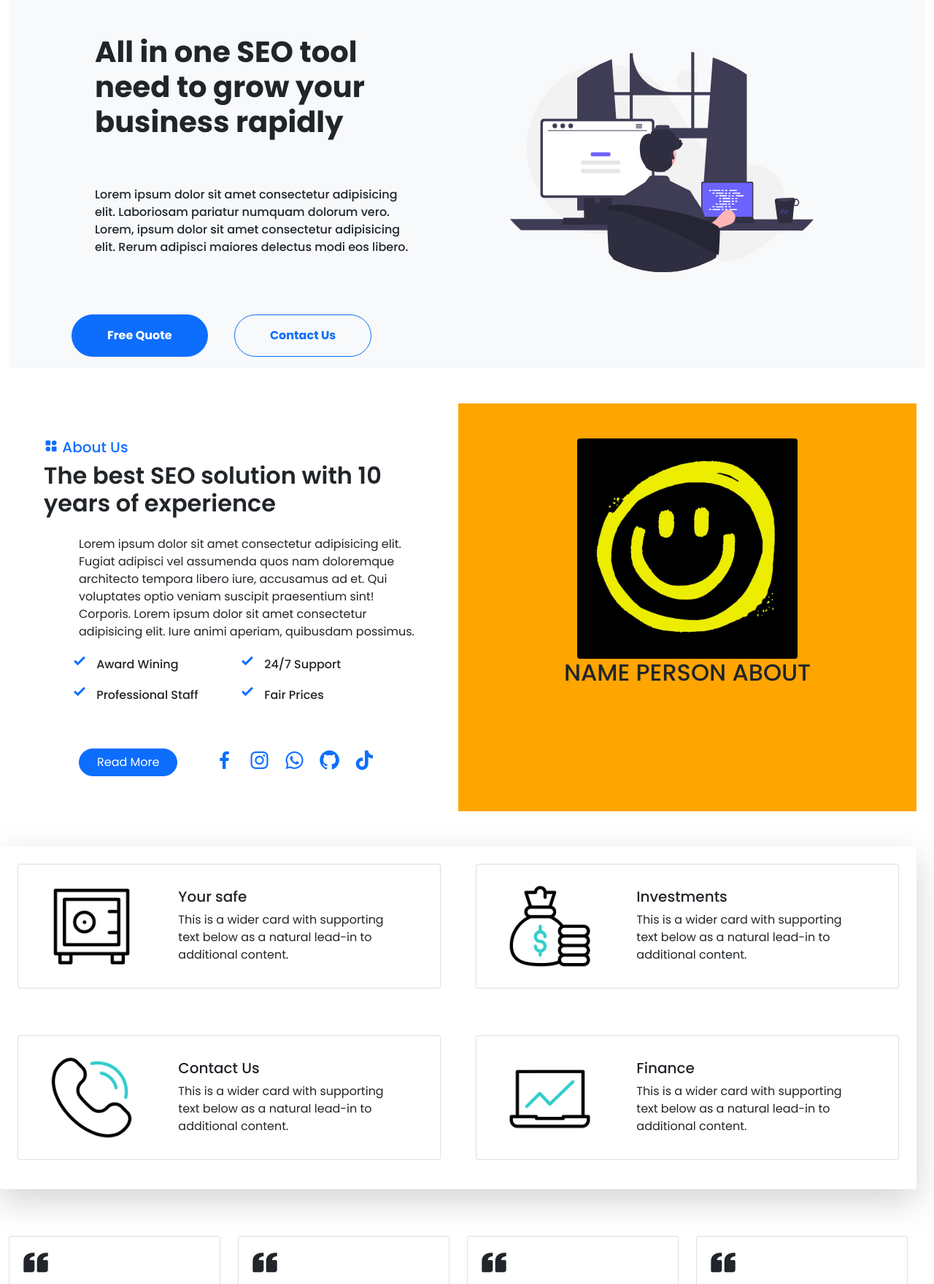
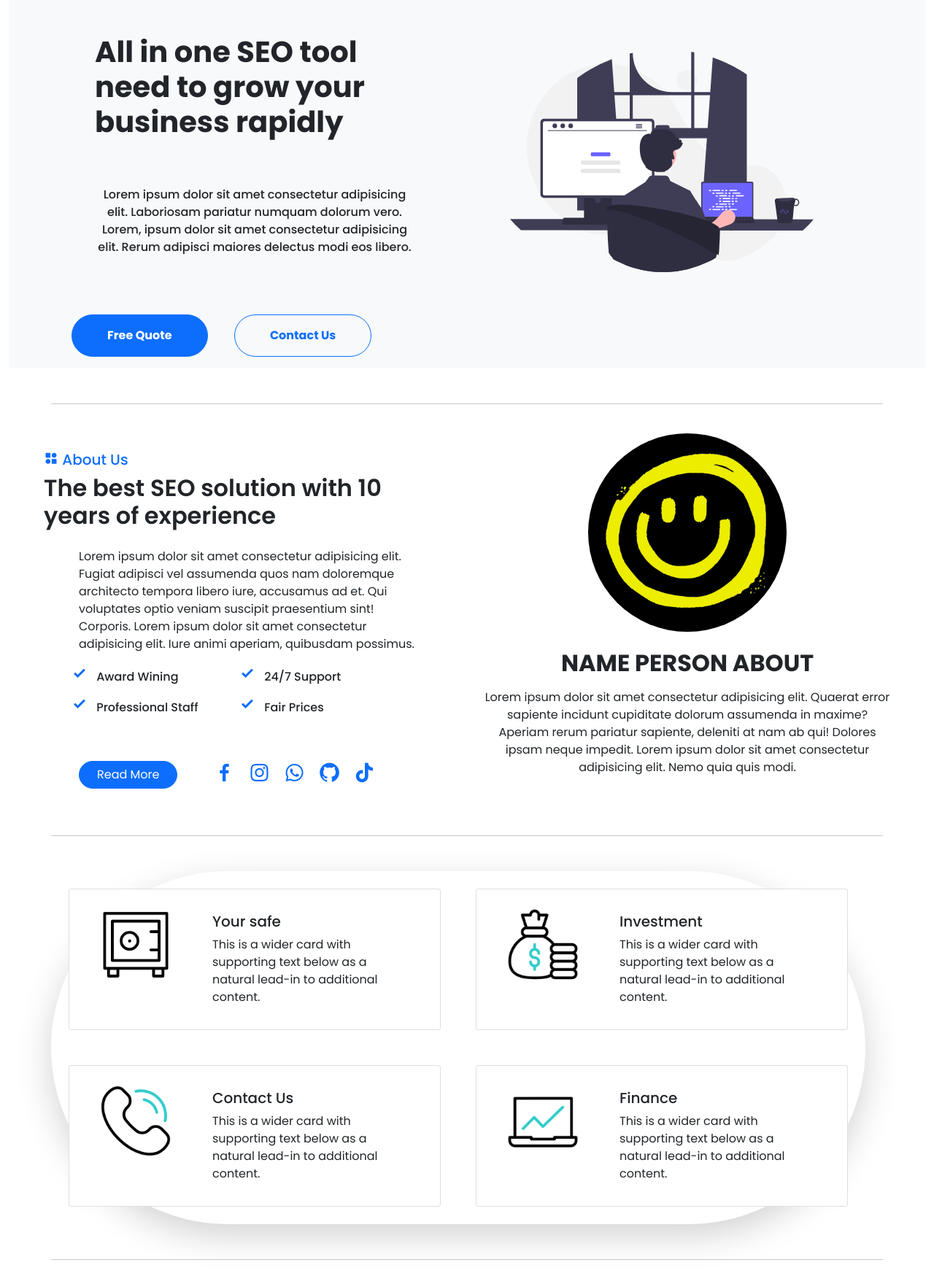
Before and after one commit to Tino1811/business, a Laravel app: page / in a window 1280 px wide. Shown: the part 160-1920 px from the top of the page at 73% size. Run offline with Laravel 9, Linux system fonts and the light colour scheme; some libraries are stand-ins or nearby versions.

Commit message:
Arreglos en la vista principal

```diff
--- a/resources/views/principal.blade.php
+++ b/resources/views/principal.blade.php
@@ -13,7 +13,7 @@
                 <div class="row col-lg-12 col-md-12 ">
                     <div class="col-md-6 text-md-start col-sm-12 text-start">
                         <h1 class="titulo_h1 m-5">All in one SEO tool need to grow your business rapidly</h1>
-                        <p class="text_1 py-3 m-5">
+                        <p class="text_1 py-3 m-5 text-sm-center">
                             Lorem ipsum dolor sit amet consectetur adipisicing elit. Laboriosam pariatur numquam dolorum vero. Lorem, ipsum dolor sit amet consectetur adipisicing elit. Rerum adipisci maiores delectus modi eos libero.
                         </p>
                         <a href="" class="btn btn-primary text-wrap mx-md-3 py-sm-3 px-sm-5 rounded-pill ms-5 my-3 fw-bolder">Free Quote</a>
@@ -30,6 +30,7 @@
 
         <!-- Second section - About us -->
         <section class="my-5">
+            <hr class="container">
             <div class="row col-lg-12 col-md-12">
                 <div class="col-lg-6 col-md-6">
                     <div class="position-relative m-5">
@@ -86,28 +87,33 @@
                         </div>
                     </div>
                 </div>
-                <div class="col-lg-6 col-md-6 text-center" style="background-color: orange">
-                    <img class="img-fluid rounded mt-5" src="{{ asset('img/profile.jpg') }}" alt="person_about" width="50%" height="50%">
-                    <h2 class="text-center">NAME PERSON ABOUT</h2>
+                <div class="col-lg-6 col-md-6 text-center">
+                    <img class="img-fluid rounded-circle my-4" src="{{ asset('img/profile.jpg') }}" alt="person_about" width="45%" height="45%">
+                    <h2 class="text-center fw-bold mb-3">NAME PERSON ABOUT</h2>
+                    <p class="px-4">
+                        Lorem ipsum dolor sit amet consectetur adipisicing elit. Quaerat error sapiente incidunt cupiditate dolorum assumenda in maxime? Aperiam rerum pariatur sapiente, deleniti at nam ab qui! Dolores ipsam neque impedit. Lorem ipsum dolor sit amet consectetur adipisicing elit. Nemo quia quis modi.
+                    </p>
                 </div>
             </div>
+            <hr class="container">
         </section>
 
         <!-- End Second section - About us -->
 
         <!-- Third section - Cards -->
-        <!-- <div class="row col-md-12 my-5" style="background-color: yellow"> -->
-        <div class="row col-lg-12 my-5 shadow-lg bg-body rounded">
+        <section class="my-5">
+            <div class="container">
+                <div class="row col-lg-12 col-md-12 shadow-lg bg-body rounded-pill mb-5">
 
-            <div class="col-lg-6 text-lg-start col-sm-6 text-start p-4">
-                <div class="card mb-3 p-3" style="max-width: 620px;">
+                    <div class="col-lg-6 col-md-6 col-sm-6 text-start p-4">
+                        <div class="card p-3" style="max-width: 620px;">
                             <div class="row g-0 px-3">
                                 <div class="col-md-4">
                                     <img src="{{ asset('img/principal/caja-fuerte.gif') }}" class="img-fluid rounded-start" alt="caja-fuerte" width="80%" height="80%">
                                 </div>
                                 <div class="col-md-8">
                                     <div class="card-body">
-                            <h5 class="card-title">Your safe </h5>
+                                    <h5 class="card-title">Your safe</h5>
                                     <p class="card-text">
                                         This is a wider card with supporting text below as a natural lead-in to additional content.
                                     </p>
@@ -117,15 +123,15 @@
                         </div>
                     </div>
 
-            <div class="col-lg-6 text-lg-start col-sm-6 text-start p-4">
-                <div class="card mb-3 p-3" style="max-width: 620px;">
+                    <div class="col-lg-6 col-md-6 col-sm-6 text-start p-4">
+                        <div class="card p-3" style="max-width: 620px;">
                             <div class="row g-0 px-3">
                                 <div class="col-md-4">
                                     <img src="{{ asset('img/principal/bolsa-dinero.gif') }}" class="img-fluid rounded-start" alt="bolsa-dinero" width="80%" height="80%">
                                 </div>
                                 <div class="col-md-8">
                                     <div class="card-body">
-                            <h5 class="card-title">Investments</h5>
+                                    <h5 class="card-title">Investment</h5>
                                     <p class="card-text">
                                         This is a wider card with supporting text below as a natural lead-in to additional content.
                                     </p>
@@ -135,8 +141,8 @@
                         </div>
                     </div>
 
-            <div class="col-lg-6 text-lg-start col-sm-6 text-start p-4">
-                <div class="card mb-3 p-3" style="max-width: 620px;">
+                    <div class="col-lg-6 col-md-6 col-sm-6 text-start p-4">
+                        <div class="card p-3" style="max-width: 620px;">
                             <div class="row g-0 px-3">
                                 <div class="col-md-4">
                                     <img src="{{ asset('img/principal/telefono.gif') }}" class="img-fluid rounded-start" alt="telefono" width="80%" height="80%">
@@ -153,8 +159,8 @@
                         </div>
                     </div>
 
-            <div class="col-lg-6 text-lg-start col-sm-6 text-start p-4">
-                <div class="card mb-3 p-3" style="max-width: 620px;">
+                    <div class="col-lg-6 col-md-6 col-sm-6 text-start p-4">
+                        <div class="card p-3" style="max-width: 620px;">
                             <div class="row g-0 px-3">
                                 <div class="col-md-4">
                                     <img src="{{ asset('img/principal/ingresos.gif') }}" class="img-fluid rounded-start" alt="ingresos" width="80%" height="80%">
@@ -171,11 +177,17 @@
                         </div>
                     </div>
                 </div>
+            </div>
+            <hr class="container">
+        </section>
+
         <!-- End Third section - Cards -->
 
         <!-- Fourth section - Comentary -->
+        <section class="my-5">
+            <div class="container">
                 <div class="row col-lg-12 mb-5">
-            <div class="col-lg-3 col-sm-12 mt-3">
+                    <div class="col-lg-4 col-md-6 col-sm-12 mt-3">
                         <div class="card h-100">
                             <div class="card-body">
                                 <i class='bx bxs-quote-left fs-1 mb-2'></i>
@@ -196,7 +208,7 @@
                         </div>
                     </div>
 
-            <div class="col-lg-3 col-sm-12 mt-3">
+                    <div class="col-lg-4 col-md-6 col-sm-12 mt-3">
                         <div class="card h-100">
                             <div class="card-body">
                                 <i class='bx bxs-quote-left fs-1 mb-2'></i>
@@ -217,7 +229,7 @@
                         </div>
                     </div>
 
-            <div class="col-lg-3 col-sm-12 mt-3">
+                    <div class="col-lg-4 col-md-6 col-sm-12 mt-3">
                         <div class="card h-100">
                             <div class="card-body">
                                 <i class='bx bxs-quote-left fs-1 mb-2'></i>
@@ -238,7 +250,27 @@
                         </div>
                     </div>
 
-            <div class="col-lg-3 col-sm-12 mt-3">
+                    <div class="col-lg-6 col-md-6 col-sm-12 mt-3">
+                        <div class="card h-100">
+                            <div class="card-body">
+                                <i class='bx bxs-quote-left fs-1 mb-2'></i>
+                                <p class="card-text">
+                                    This is a wider card with supporting text below as a natural lead-in to additional content. This content is a little bit longer.
+                                </p>
+                                <div class="d-flex align-items-center">
+                                    <img class="img-fluid rounded-circle" width="75px" height="75px" src="{{ asset('img/user.svg') }}" alt="" >
+                                    <div class="ps-3">
+                                        <h6 class="card-title">Client Name</h6>
+                                        <small>Profesion</small>
+                                    </div>
+                                </div>
+                            </div>
+                            <div class="card-footer">
+                                <small class="text-muted">Last updated 3 mins ago</small>
+                            </div>
+                        </div>
+                    </div>
+                    <div class="col-lg-6 col-md-12 col-sm-12 mt-3">
                         <div class="card h-100">
                             <div class="card-body">
                                 <i class='bx bxs-quote-left fs-1 mb-2'></i>
@@ -259,6 +291,8 @@
                         </div>
                     </div>
                 </div>
+            </div>
+        </section>
         <!-- End Fourth section - Comentary -->
 
         <!-- Fifth section - Information -->
@@ -331,5 +365,9 @@
 
         </div> -->
         <!-- Fifth section - Information -->
+
+        <section>
+
+        </section>
     </div>
 @endsection
```
Lines whose indentation alone changed are shown as unchanged.
